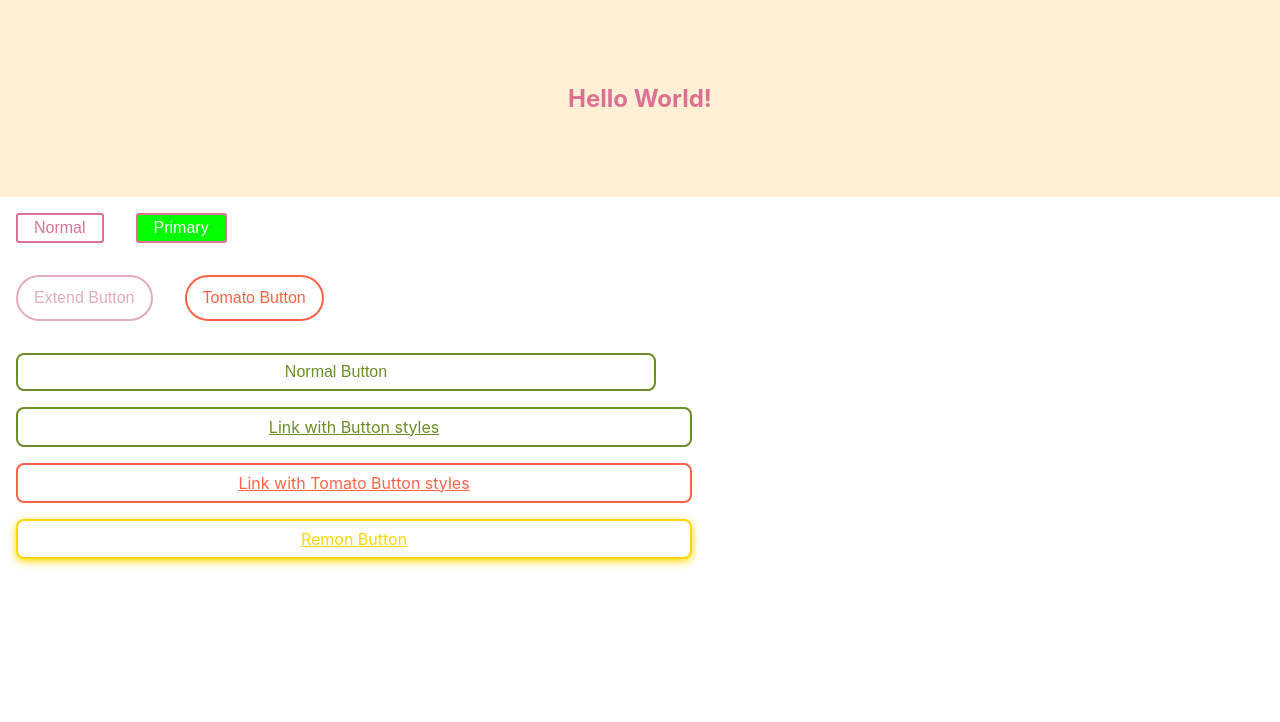
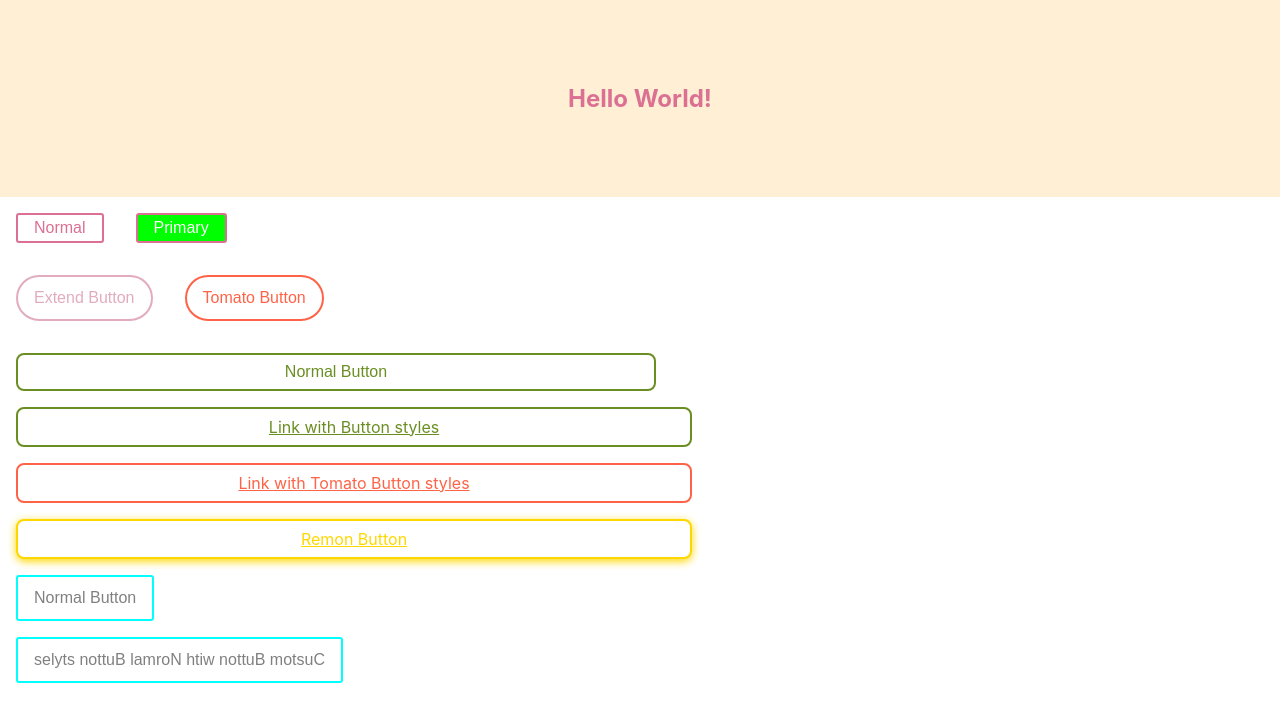
Before and after one commit to mendelssohnbach/styled-component-basics, a React (Create React App) app: page / in a window 1280 px wide. Shown: the top 722 px of the page. Built offline with nearby package versions, Linux system fonts and the light colour scheme.

Commit message:
custom components too

```diff
--- a/src/App.js
+++ b/src/App.js
@@ -4,6 +4,7 @@ import Title from './components/Title';
 import Button from './components/Button';
 import ExtendButton from './components/ExtendButton';
 import PolymorphicButton from './components/PolymorphicButton';
+import CustomButton from './components/CustomButton';
 
 function App() {
   return (
@@ -12,6 +13,7 @@ function App() {
       <Button />
       <ExtendButton />
       <PolymorphicButton />
+      <CustomButton />
     </>
   );
 }
--- /dev/null
+++ b/src/components/CustomButton.jsx
@@ -0,0 +1,28 @@
+import styled from 'styled-components';
+
+const CustomButton = () => {
+  const CustomButton = styled.button`
+    display: inline-block;
+    color: gray;
+    background-color: inherit;
+    font-size: 1em;
+    margin: 1em;
+    padding: 0.75em 1em;
+    border: 2px solid aqua;
+    border-radius: 3px;
+    display: block;
+  `;
+
+  const ReversedButton = (props) => (
+    <CustomButton {...props} children={props.children.split('').reverse()} />
+  );
+
+  return (
+    <div>
+      <CustomButton>Normal Button</CustomButton>
+      <CustomButton as={ReversedButton}>Custom Button with Normal Button styles</CustomButton>
+    </div>
+  );
+};
+
+export default CustomButton;
```
Also changed, not shown: 1 other file (tests, documents, lock files or other folders).
